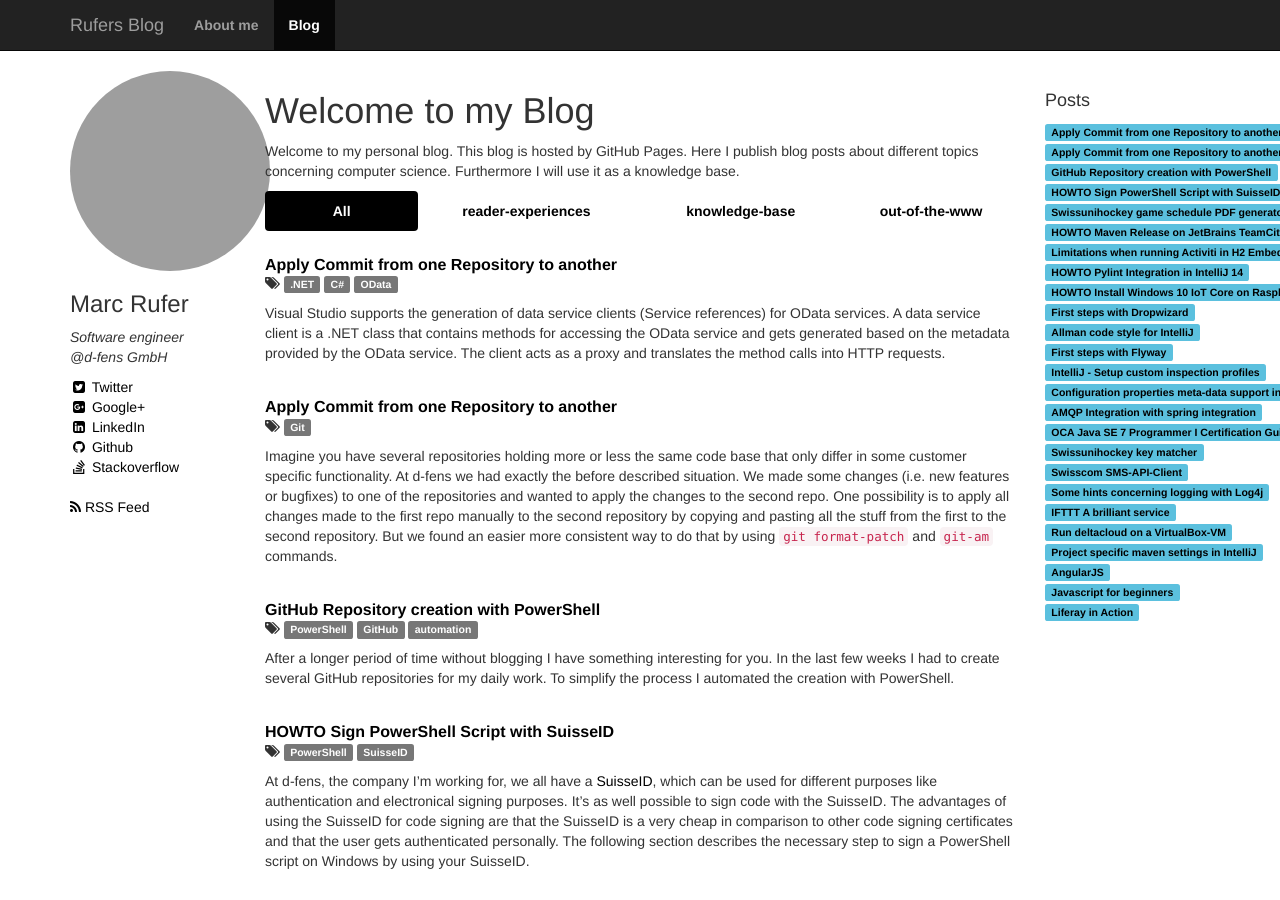
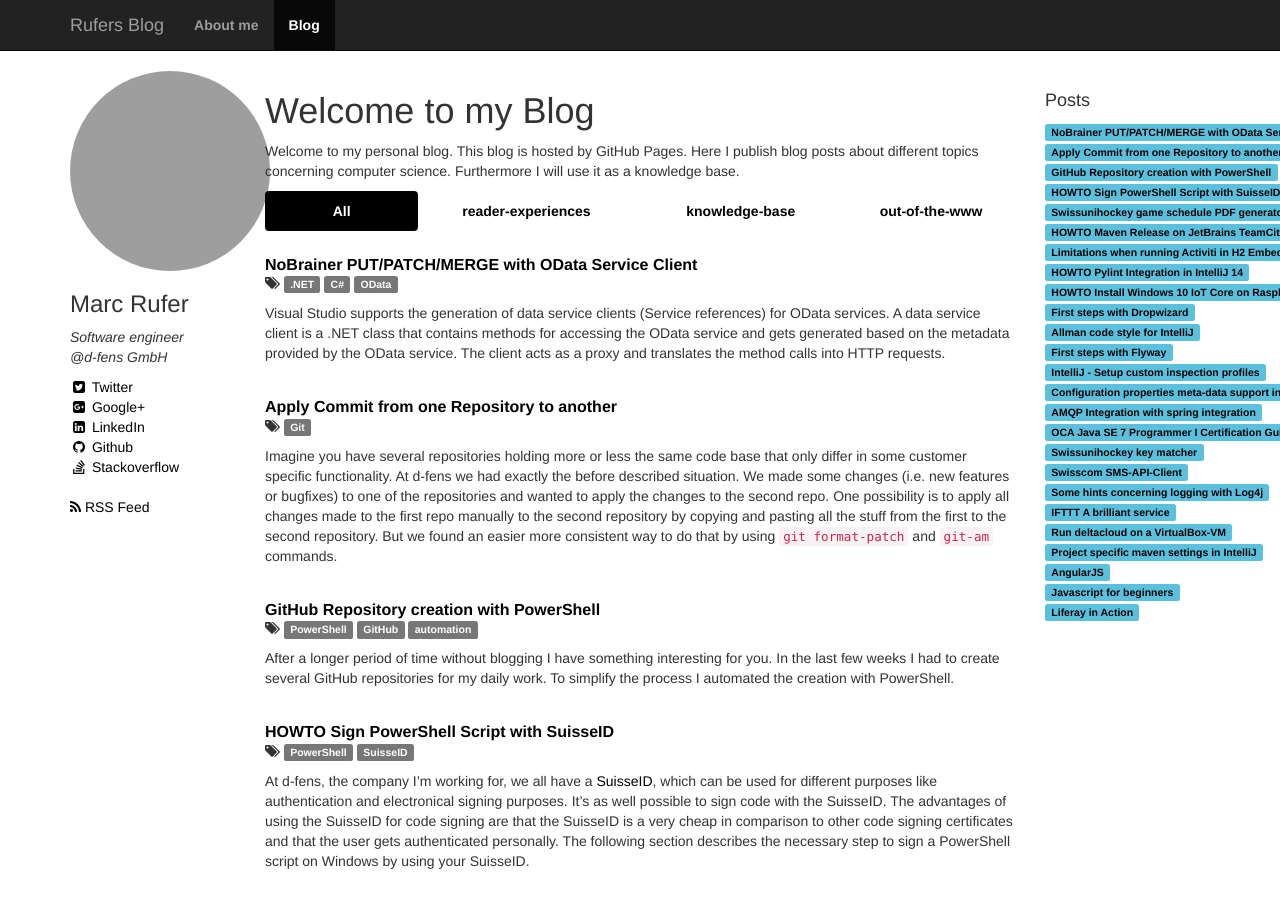
Before and after one commit to rufer7/rufer7.github.io, a Jekyll site: the page built from index.html, in a window 1280 px wide and 900 px high. Built offline with Jekyll 4.4.1, drawn with Linux system fonts in a browser that asks for light colours; nearby versions of some CDN libraries; comment, search, counter and statistics services are not loaded; grey boxes are pictures that could not be loaded.

Commit message:
NoBrainer PUT/PATCH/MERGE with OData Service Client
* Title and code section fixed

````diff
--- a/_posts/knowledge base/2016-06-23-NoBrainer-PUT-PATCH-MERGE-with-OData-Service-Client.md
+++ b/_posts/knowledge base/2016-06-23-NoBrainer-PUT-PATCH-MERGE-with-OData-Service-Client.md
@@ -1,7 +1,7 @@
 ---
 layout: post
 category: knowledge-base
-title: Apply Commit from one Repository to another
+title: NoBrainer PUT/PATCH/MERGE with OData Service Client
 date: 23 Jun 2016
 tags: .NET C# OData
 ---
@@ -15,11 +15,13 @@ When updating objects using the data service client the client by default sends
 If desired the default behaviour can be easily changed. To do PUT or PATCH requests instead of MERGE the `SaveChangesDefaultOptions` have to be changed as shown below.
 
 #### PUT
+
 ```C#
-<code>container.SaveChangesDefaultOptions = System.Data.Services.Client.SaveChangesOptions.ReplaceOnUpdate;
+container.SaveChangesDefaultOptions = System.Data.Services.Client.SaveChangesOptions.ReplaceOnUpdate;
 ```
 
 #### PATCH
+
 ```C#
 container.SaveChangesDefaultOptions = System.Data.Services.Client.SaveChangesOptions.PatchOnUpdate;
 ```
````
